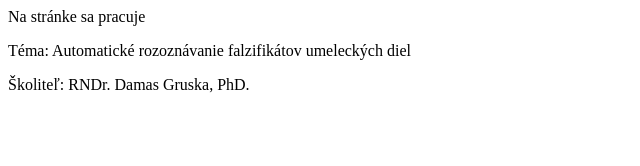
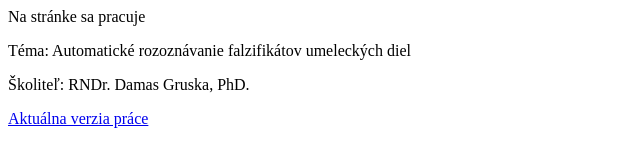
Before and after one commit to Zygro/zygro.github.io, a plain HTML site: page index.html in a window 1280 px wide. Shown: the whole page, without its empty margins (0-640 px from the left). Drawn offline with Linux system fonts and the light colour scheme.

Commit message:
Update index.html

```diff
--- a/index.html
+++ b/index.html
@@ -3,3 +3,5 @@ Na stránke sa pracuje
 Téma: Automatické rozoznávanie falzifikátov umeleckých diel
 <p>
 Školiteľ: RNDr. Damas Gruska, PhD.
+<p>
+  <a href="https://github.com/Zygro/zygro.github.io/blob/master/main.pdf">Aktuálna verzia práce</a>
```
